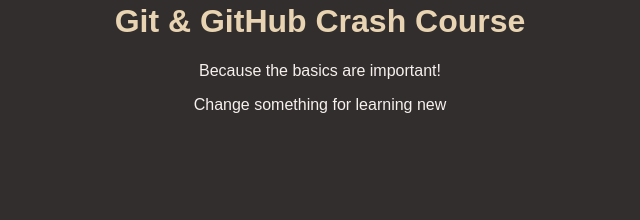
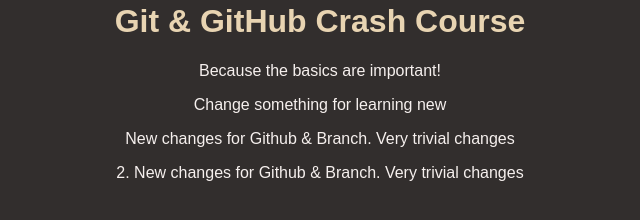
Before and after one commit to DuttaSradhya/github-crash-course, a plain HTML site: page index.html in a window 1280 px wide. Shown: the part 166-386 px from the top of the page, without its empty margins (320-960 px from the left). Drawn offline with Linux system fonts and the light colour scheme.

Commit message:
added section

```diff
--- a/index.html
+++ b/index.html
@@ -12,5 +12,7 @@
     <h1>Git & GitHub Crash Course</h1>
     <p>Because the basics are important!</p>
     <p> Change something for learning new</p>
+    <p> New changes for Github & Branch. Very trivial changes</p>
+    <p> 2. New changes for Github & Branch. Very trivial changes </p>
   </body>
 </html>
```
